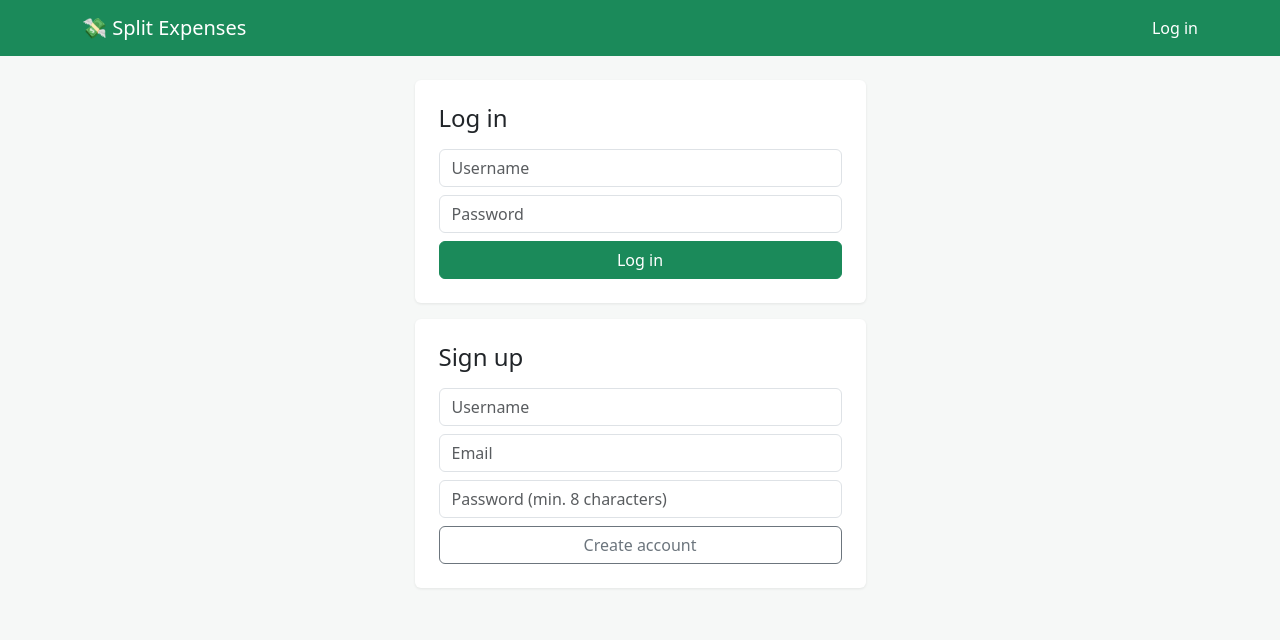
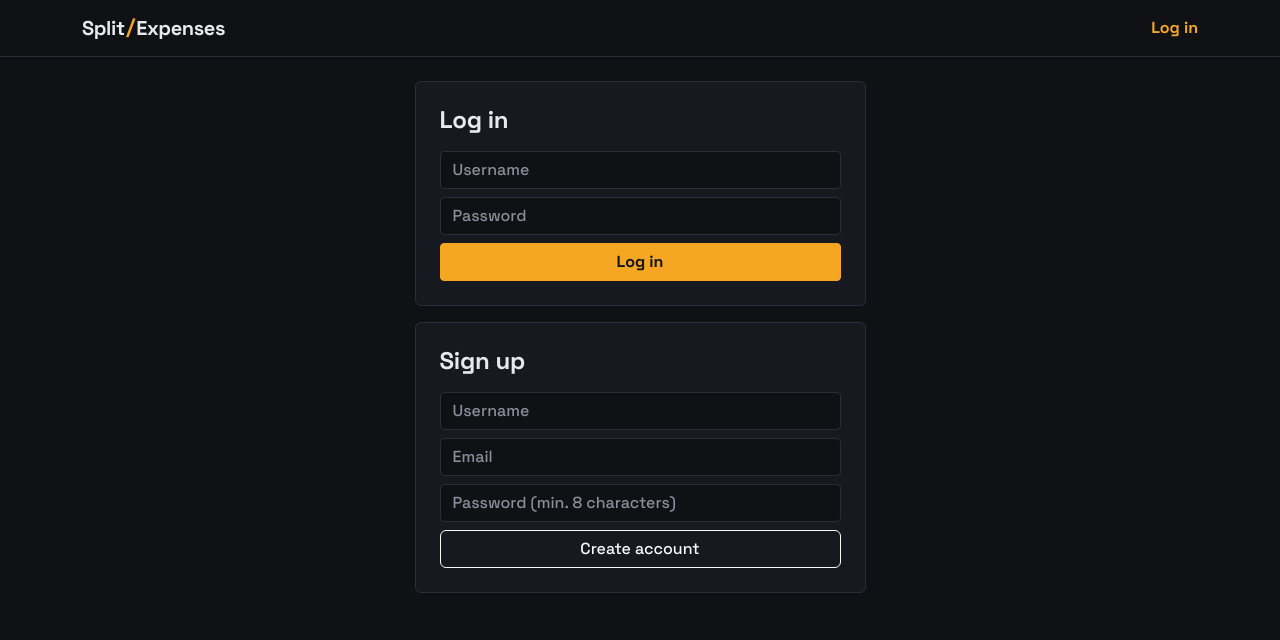
Before and after one commit to pamm-bot/django-expense-splitter, a Django app: page / in a window 1280 px wide. Shown: the top 640 px of the page. Run offline with Django 5.2, Linux system fonts and the light colour scheme.

Commit message:
Redesign the frontend with a distinct dark, ledger-style theme
Flat bordered panels instead of soft-shadow cards, an amber accent,
monospace amounts, and Space Grotesk/JetBrains Mono instead of the
light Bootstrap-card look shared with the other portfolio app.

```diff
--- a/static/css/style.css
+++ b/static/css/style.css
@@ -1,59 +1,134 @@
 :root {
-  --money-green: #1b8a5a;
-  --money-green-dark: #146b45;
-  --owed-red: #c0392b;
+  --bg: #0f1115;
+  --bg-raised: #16191f;
+  --border: #2a2e37;
+  --text: #e8e9ec;
+  --text-muted: #8a8f9c;
+  --accent: #f5a623;
+  --accent-dark: #cf8a15;
+  --positive: #2fd47a;
+  --negative: #ef5a5a;
 }
 
 body {
-  background-color: #f6f8f7;
+  background-color: var(--bg);
+  color: var(--text);
+  font-family: "Space Grotesk", system-ui, -apple-system, sans-serif;
 }
 
-.navbar {
-  background-color: var(--money-green);
+.mono, .amount {
+  font-family: "JetBrains Mono", ui-monospace, "SF Mono", monospace;
+  font-variant-numeric: tabular-nums;
 }
 
-.btn-money {
-  background-color: var(--money-green);
-  border-color: var(--money-green);
-  color: #fff;
+/* Navbar: flat, bottom border, no colored block */
+.navbar {
+  background-color: var(--bg) !important;
+  border-bottom: 1px solid var(--border);
 }
 
-.btn-money:hover {
-  background-color: var(--money-green-dark);
-  border-color: var(--money-green-dark);
-  color: #fff;
+.navbar-brand {
+  font-weight: 700;
+  letter-spacing: -0.02em;
+  color: var(--text) !important;
 }
 
-a.link-money {
-  color: var(--money-green);
+/* Flat panels instead of soft-shadow Bootstrap cards */
+.card {
+  background-color: var(--bg-raised);
+  border: 1px solid var(--border) !important;
+  border-radius: 6px;
+  box-shadow: none;
+  color: var(--text);
+}
+
+h1, h2, h3, h4, h5, h6 {
+  font-weight: 700;
+  letter-spacing: -0.01em;
+}
+
+a { color: var(--accent); }
+a:hover { color: var(--accent-dark); }
+
+.link-money {
+  color: var(--accent);
   text-decoration: none;
   font-weight: 600;
 }
 
-a.link-money:hover {
-  color: var(--money-green-dark);
+.link-money:hover { color: var(--accent-dark); }
+
+.btn-money {
+  background-color: var(--accent);
+  border-color: var(--accent);
+  color: #14161a;
+  font-weight: 600;
+  border-radius: 4px;
+}
+
+.btn-money:hover {
+  background-color: var(--accent-dark);
+  border-color: var(--accent-dark);
+  color: #14161a;
+}
+
+.btn-outline-secondary, .btn-outline-danger {
+  border-radius: 4px;
 }
 
 .balance-positive {
-  color: var(--money-green);
+  color: var(--positive);
   font-weight: 600;
 }
 
 .balance-negative {
-  color: var(--owed-red);
+  color: var(--negative);
   font-weight: 600;
 }
 
-.card {
-  border: none;
-  box-shadow: 0 1px 3px rgba(0, 0, 0, 0.08);
+/* Form controls, dark */
+.form-control, .form-select {
+  background-color: var(--bg);
+  border: 1px solid var(--border);
+  color: var(--text);
+  border-radius: 4px;
 }
 
-.group-card {
-  cursor: pointer;
-  transition: transform 0.1s ease;
+.form-control:focus, .form-select:focus {
+  background-color: var(--bg);
+  color: var(--text);
+  border-color: var(--accent);
+  box-shadow: 0 0 0 0.2rem rgba(245, 166, 35, 0.2);
 }
 
-.group-card:hover {
-  transform: translateY(-2px);
+.form-control::placeholder { color: var(--text-muted); }
+
+.text-muted { color: var(--text-muted) !important; }
+
+/* Groups: flat statement-style rows instead of a card grid */
+.group-row {
+  display: flex;
+  justify-content: space-between;
+  align-items: center;
+  padding: 1rem 1.25rem;
+  border: 1px solid var(--border);
+  border-radius: 6px;
+  margin-bottom: 0.5rem;
+  text-decoration: none;
+  color: var(--text);
+  transition: border-color 0.15s ease;
 }
+
+.group-row:hover {
+  border-color: var(--accent);
+  color: var(--text);
+}
+
+/* Expenses: ledger line items */
+.list-group-item {
+  background-color: transparent;
+  border-color: var(--border) !important;
+  color: var(--text);
+}
+
+hr { border-color: var(--border); }
--- a/static/js/nav.js
+++ b/static/js/nav.js
@@ -5,8 +5,8 @@
   if (Api.token()) {
     const username = Api.currentUsername();
     container.innerHTML = `
-      <span class="text-white me-3">Hi, ${username || "there"}</span>
-      <a href="/groups/" class="text-white me-3 text-decoration-none">Groups</a>
+      <span class="text-muted me-3 mono">${username || "there"}</span>
+      <a href="/groups/" class="link-money me-3">Groups</a>
       <button id="logout-btn" class="btn btn-sm btn-outline-light">Log out</button>
     `;
     document.getElementById("logout-btn").addEventListener("click", () => {
@@ -14,6 +14,6 @@
       window.location.href = "/";
     });
   } else {
-    container.innerHTML = `<a href="/" class="text-white text-decoration-none">Log in</a>`;
+    container.innerHTML = `<a href="/" class="link-money">Log in</a>`;
   }
 })();
--- a/templates/frontend/base.html
+++ b/templates/frontend/base.html
@@ -6,12 +6,15 @@
   <meta name="viewport" content="width=device-width, initial-scale=1">
   <title>{% block title %}Split Expenses{% endblock %}</title>
   <link href="https://cdn.jsdelivr.net/npm/bootstrap@5.3.3/dist/css/bootstrap.min.css" rel="stylesheet">
+  <link rel="preconnect" href="https://fonts.googleapis.com">
+  <link rel="preconnect" href="https://fonts.gstatic.com" crossorigin>
+  <link href="https://fonts.googleapis.com/css2?family=JetBrains+Mono:wght@500;700&family=Space+Grotesk:wght@500;700&display=swap" rel="stylesheet">
   <link href="{% static 'css/style.css' %}" rel="stylesheet">
 </head>
 <body>
-  <nav class="navbar navbar-expand navbar-dark mb-4">
+  <nav class="navbar navbar-expand mb-4">
     <div class="container">
-      <a class="navbar-brand" href="/">💸 Split Expenses</a>
+      <a class="navbar-brand" href="/">Split<span class="mono" style="color: var(--accent);">/</span>Expenses</a>
       <div id="nav-links"></div>
     </div>
   </nav>
--- a/templates/frontend/group_detail.html
+++ b/templates/frontend/group_detail.html
@@ -113,7 +113,7 @@
           <strong>${escapeHtml(expense.description)}</strong>
           <div class="small text-muted">Paid by ${escapeHtml(expense.paid_by.username)}</div>
         </div>
-        <span>€${expense.amount}</span>
+        <span class="amount">€${expense.amount}</span>
       </li>
     `).join("");
   }
@@ -128,14 +128,14 @@
       list.innerHTML = balances.map((entry) => {
         const positive = parseFloat(entry.amount) > 0;
         const label = positive ? "is owed" : "owes";
-        return `<li>${escapeHtml(entry.user.username)} <span class="${positive ? "balance-positive" : "balance-negative"}">${label} €${Math.abs(parseFloat(entry.amount)).toFixed(2)}</span></li>`;
+        return `<li>${escapeHtml(entry.user.username)} <span class="amount ${positive ? "balance-positive" : "balance-negative"}">${label} €${Math.abs(parseFloat(entry.amount)).toFixed(2)}</span></li>`;
       }).join("");
     }
 
     const suggestions = document.getElementById("settlements-suggestions");
     if (suggested_settlements.length > 0) {
       suggestions.innerHTML = `<small class="text-muted d-block mb-1">Suggested:</small>` + suggested_settlements.map((txn) =>
-        `<div class="small">${escapeHtml(txn.from.username)} → ${escapeHtml(txn.to.username)}: €${txn.amount}</div>`
+        `<div class="small mono">${escapeHtml(txn.from.username)} → ${escapeHtml(txn.to.username)}: €${txn.amount}</div>`
       ).join("");
     } else {
       suggestions.innerHTML = "";
--- a/templates/frontend/home.html
+++ b/templates/frontend/home.html
@@ -30,7 +30,7 @@
           <input type="password" class="form-control" name="password" placeholder="Password (min. 8 characters)" required minlength="8">
         </div>
         <div id="register-error" class="text-danger small mb-2"></div>
-        <button type="submit" class="btn btn-outline-secondary w-100">Create account</button>
+        <button type="submit" class="btn btn-outline-light w-100">Create account</button>
       </form>
     </div>
   </div>
```
Also changed, not shown: templates/frontend/groups.html (+5 -9 lines).
